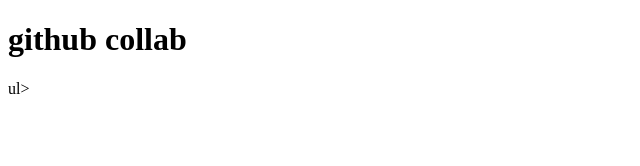
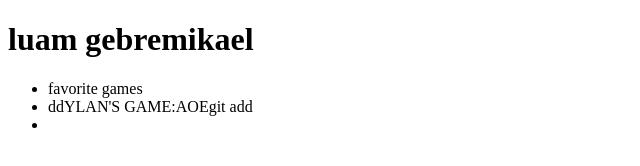
Before and after one commit to luamgebremikael/github-collab, a plain HTML site: page index.html in a window 1280 px wide. Shown: the whole page, without its empty margins (0-640 px from the left). Drawn offline with Linux system fonts and the light colour scheme.

Commit message:
change text name

```diff
--- a/index.html
+++ b/index.html
@@ -8,8 +8,12 @@
 </head>
 <body>
     <div>
-        <h1>github collab</h1>
-        ul>
+        <h1>luam gebremikael</h1>
+        <ul>
+            <li>favorite games </li>
+            <li>ddYLAN'S GAME:AOEgit add</li>
+            <li></li>
+        </ul>
     </div>
 </body>
 </html>
```
